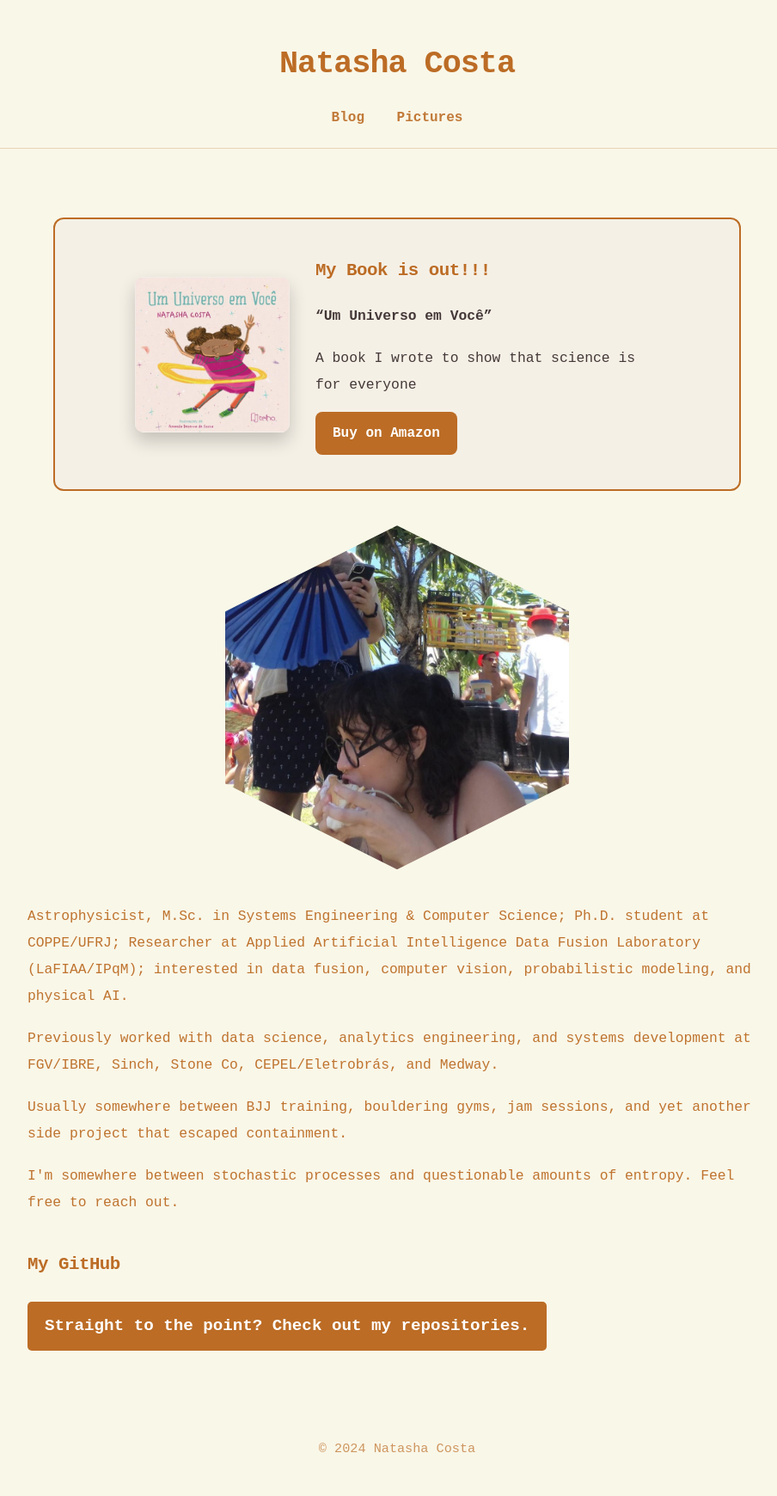
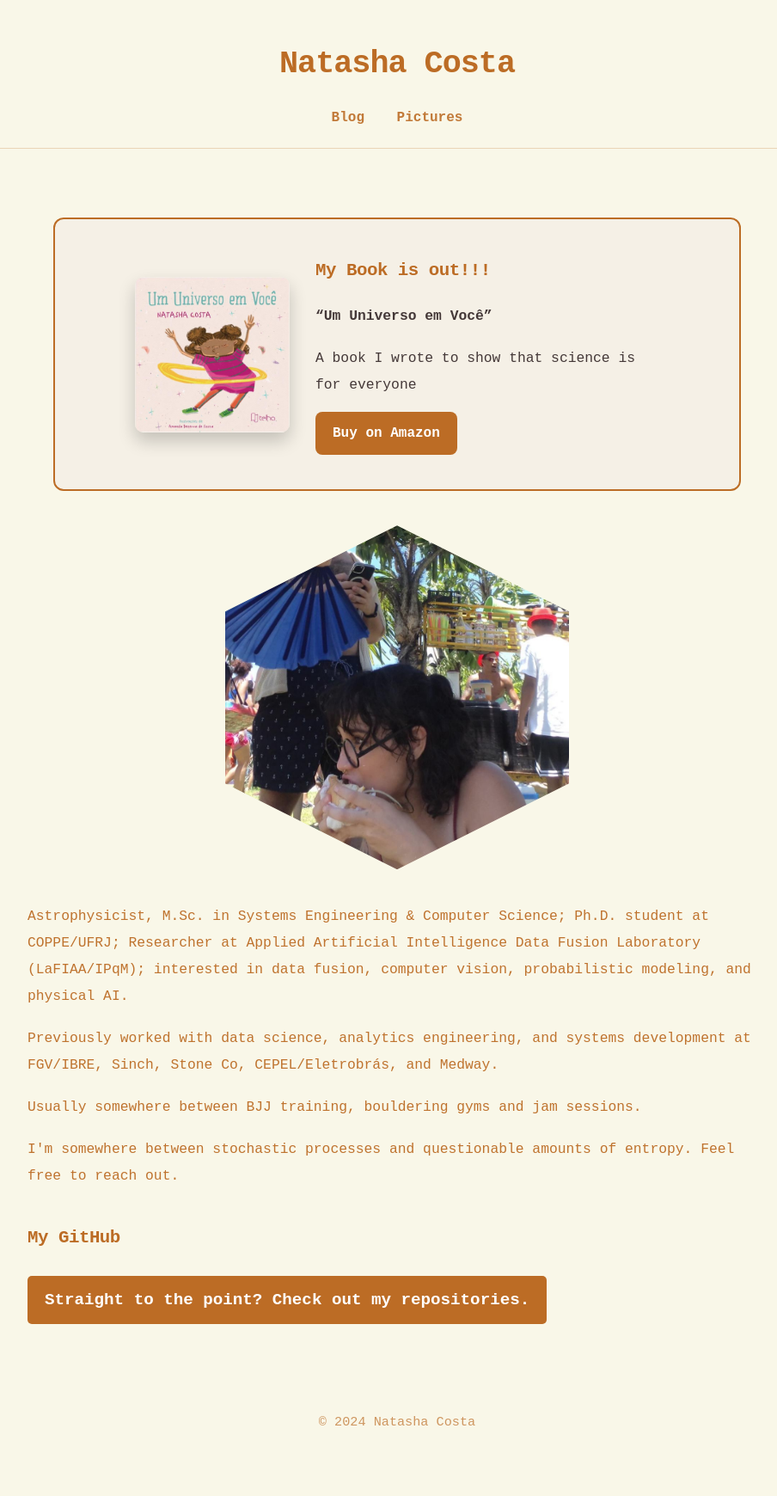
Before and after one commit to AstroNatasha/AstroNatasha.github.io, a Jekyll site: the page index.html, which Jekyll copies as it is, in a window 1280 px wide. Shown: the whole page at 86% size, without its empty margins (178-1082 px from the left). Built offline with Jekyll 4.4.1, drawn with Linux system fonts in a browser that asks for light colours; after the commit the page ends 1709 px from its top, so only the background shows below that.

Commit message:
Remove 'and yet another side project' from bio

```diff
--- a/index.html
+++ b/index.html
@@ -50,7 +50,7 @@
             </p>
 
             <p>
-                Usually somewhere between BJJ training, bouldering gyms, jam sessions, and yet another side project that escaped containment.
+                Usually somewhere between BJJ training, bouldering gyms and jam sessions.
             </p>
 
             <p>
```
